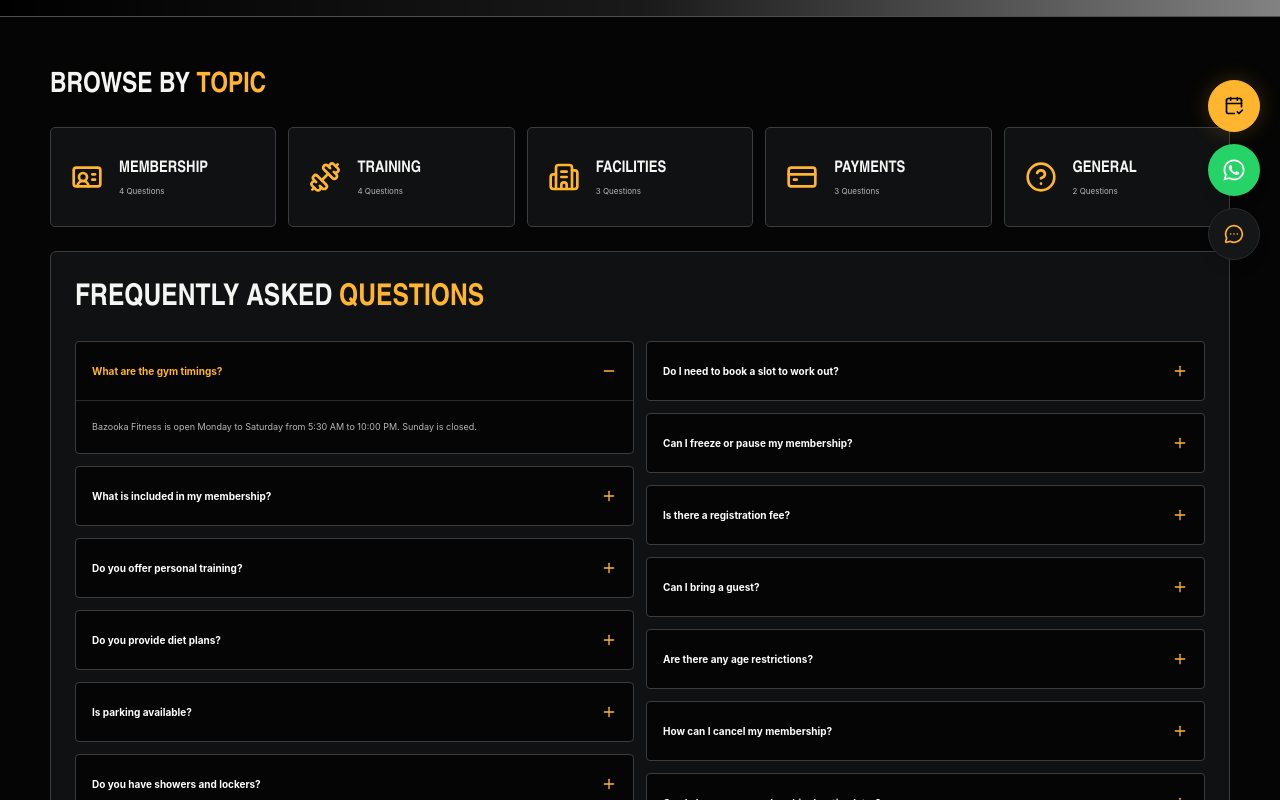
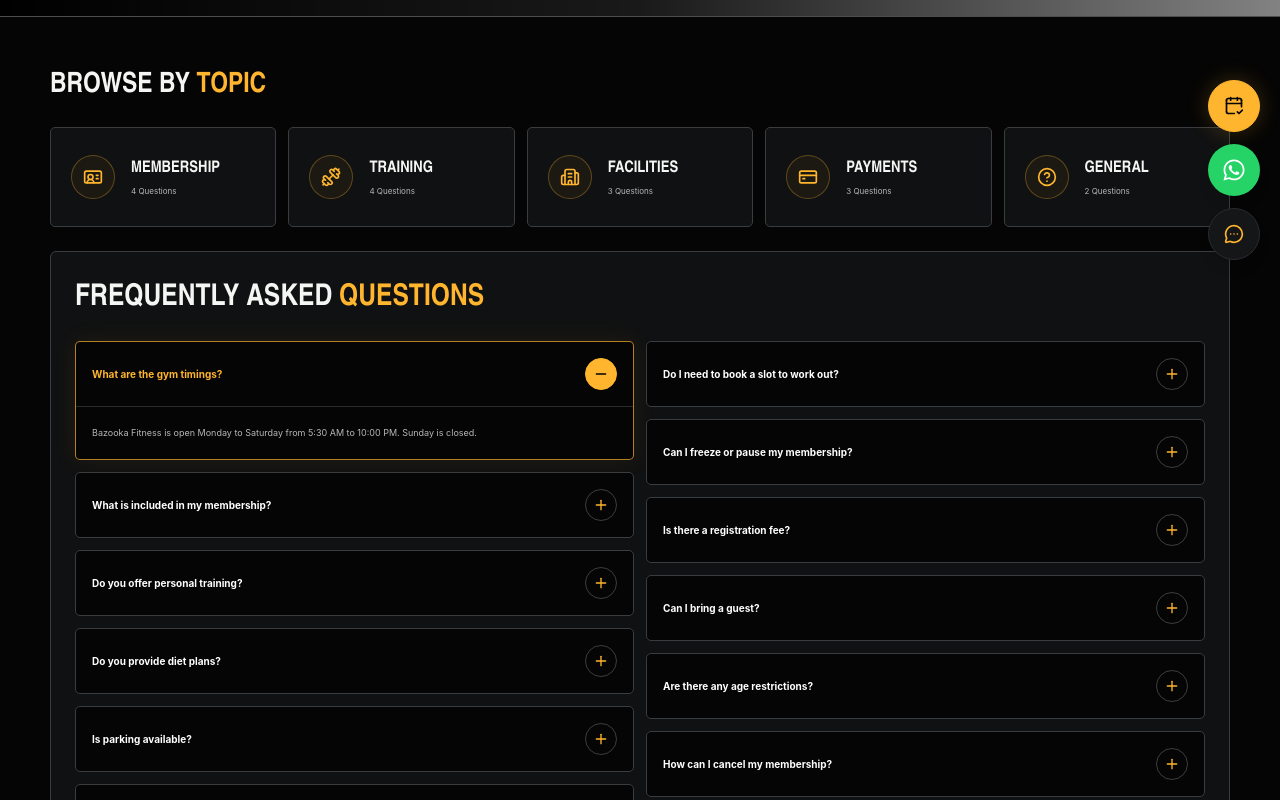
Before and after one commit to Shahzadkhanks19/bazooka-fitness, a Next.js app: page /faq in a window 1280 px wide. Shown: the part 520-1320 px from the top of the page. Built offline with nearby package versions, Linux system fonts and the light colour scheme; grey boxes are pictures that could not be loaded.

Commit message:
Polish FAQ interactions

```diff
--- a/components/faq/faq-content-section.tsx
+++ b/components/faq/faq-content-section.tsx
@@ -1,6 +1,7 @@
 "use client";
 
 import { useMemo, useState } from "react";
+import { AnimatePresence, motion } from "framer-motion";
 import { Building2, CreditCard, Dumbbell, HelpCircle, IdCard, Minus, Plus } from "lucide-react";
 import { faqItems, topicCounts, type FaqTopic } from "./faq-data";
 import { shell } from "./faq-shared";
@@ -26,15 +27,15 @@ export default function FaqContentSection({ search, topic, onTopic }: { search:
 
   const renderFaq = (item: (typeof faqItems)[number]) => {
     const open = openQuestion === item.question;
-    return <article key={item.question} className="overflow-hidden rounded-[4px] border border-bazooka-border-strong bg-bazooka-black">
-      <button type="button" aria-expanded={open} onClick={()=>setOpenQuestion(open?"":item.question)} className={`flex min-h-[58px] w-full items-center justify-between gap-4 px-4 py-4 text-left text-[10px] font-bold transition hover:text-bazooka-lime ${open?"text-bazooka-lime":"text-white"}`}><span>{item.question}</span>{open?<Minus className="size-4 shrink-0"/>:<Plus className="size-4 shrink-0 text-bazooka-lime"/>}</button>
-      {open&&<div className="border-t border-bazooka-border px-4 py-4 text-[9px] leading-5 text-bazooka-text-secondary">{item.answer}</div>}
+    return <article key={item.question} className={`overflow-hidden rounded-[5px] border bg-bazooka-black transition-all duration-300 ${open ? "border-bazooka-lime/70 shadow-[0_0_24px_rgba(255,181,46,.08)]" : "border-bazooka-border-strong hover:border-bazooka-lime/50"}`}>
+      <button type="button" aria-expanded={open} onClick={()=>setOpenQuestion(open?"":item.question)} className={`flex min-h-[58px] w-full items-center justify-between gap-4 px-4 py-4 text-left text-[10px] font-bold transition-all duration-200 active:scale-[.99] ${open?"text-bazooka-lime":"text-white hover:text-bazooka-lime"}`}><span>{item.question}</span><span className={`grid size-8 shrink-0 place-items-center rounded-full border transition-all ${open ? "border-bazooka-lime bg-bazooka-lime text-black" : "border-bazooka-border-strong text-bazooka-lime"}`}>{open?<Minus className="size-4"/>:<Plus className="size-4"/>}</span></button>
+      <AnimatePresence initial={false}>{open&&<motion.div initial={{height:0,opacity:0}} animate={{height:"auto",opacity:1}} exit={{height:0,opacity:0}} transition={{duration:.24,ease:"easeOut"}}><div className="border-t border-bazooka-border px-4 py-4 text-[9px] leading-5 text-bazooka-text-secondary">{item.answer}</div></motion.div>}</AnimatePresence>
     </article>;
   };
 
   return <section className="border-b border-bazooka-border/70 bg-bazooka-black py-10 md:py-12"><div className={shell}>
     <h2 className="font-display text-[28px] font-black uppercase">Browse By <span className="text-bazooka-lime">Topic</span></h2>
-    <div className="mt-5 grid gap-3 sm:grid-cols-2 lg:grid-cols-5">{topics.map(([Icon,name])=>{const active=topic===name;return <button type="button" key={name} onClick={()=>onTopic(active?"All":name)} className={`flex min-h-[100px] items-center gap-4 rounded-[5px] border p-5 text-left transition ${active?"border-bazooka-lime bg-bazooka-lime/5":"border-bazooka-border-strong bg-bazooka-surface hover:border-bazooka-lime"}`}><Icon className="size-8 text-bazooka-lime"/><div><strong className="font-display block text-[16px] uppercase">{name}</strong><span className="mt-1 block text-[8px] text-bazooka-text-secondary">{topicCounts[name]} Questions</span></div></button>})}</div>
+    <div className="mt-5 grid gap-3 sm:grid-cols-2 lg:grid-cols-5">{topics.map(([Icon,name])=>{const active=topic===name;return <button type="button" key={name} onClick={()=>onTopic(active?"All":name)} className={`group flex min-h-[100px] items-center gap-4 rounded-[5px] border p-5 text-left transition-all duration-300 hover:-translate-y-0.5 active:scale-[.98] ${active?"border-bazooka-lime bg-bazooka-lime/8 shadow-[0_0_22px_rgba(255,181,46,.08)]":"border-bazooka-border-strong bg-bazooka-surface hover:border-bazooka-lime/70 hover:bg-bazooka-card"}`}><span className={`grid size-11 shrink-0 place-items-center rounded-full border transition-all ${active ? "border-bazooka-lime bg-bazooka-lime text-black" : "border-bazooka-lime/30 bg-bazooka-lime/5 text-bazooka-lime group-hover:border-bazooka-lime/70"}`}><Icon className="size-5"/></span><div><strong className="font-display block text-[16px] uppercase">{name}</strong><span className="mt-1 block text-[8px] text-bazooka-text-secondary">{topicCounts[name]} Questions</span></div></button>})}</div>
 
     <div className="mt-6 rounded-[6px] border border-bazooka-border-strong bg-bazooka-surface p-5 sm:p-6"><h2 className="font-display text-[30px] font-black uppercase">Frequently Asked <span className="text-bazooka-lime">Questions</span></h2>{filtered.length>0?<div className="mt-5 grid items-start gap-3 lg:grid-cols-2"><div className="space-y-3">{leftColumn.map(renderFaq)}</div><div className="space-y-3">{rightColumn.map(renderFaq)}</div></div>:<p className="py-10 text-center text-[10px] text-bazooka-text-secondary">No matching questions found. Try another search or topic.</p>}</div>
   </div></section>;
```
